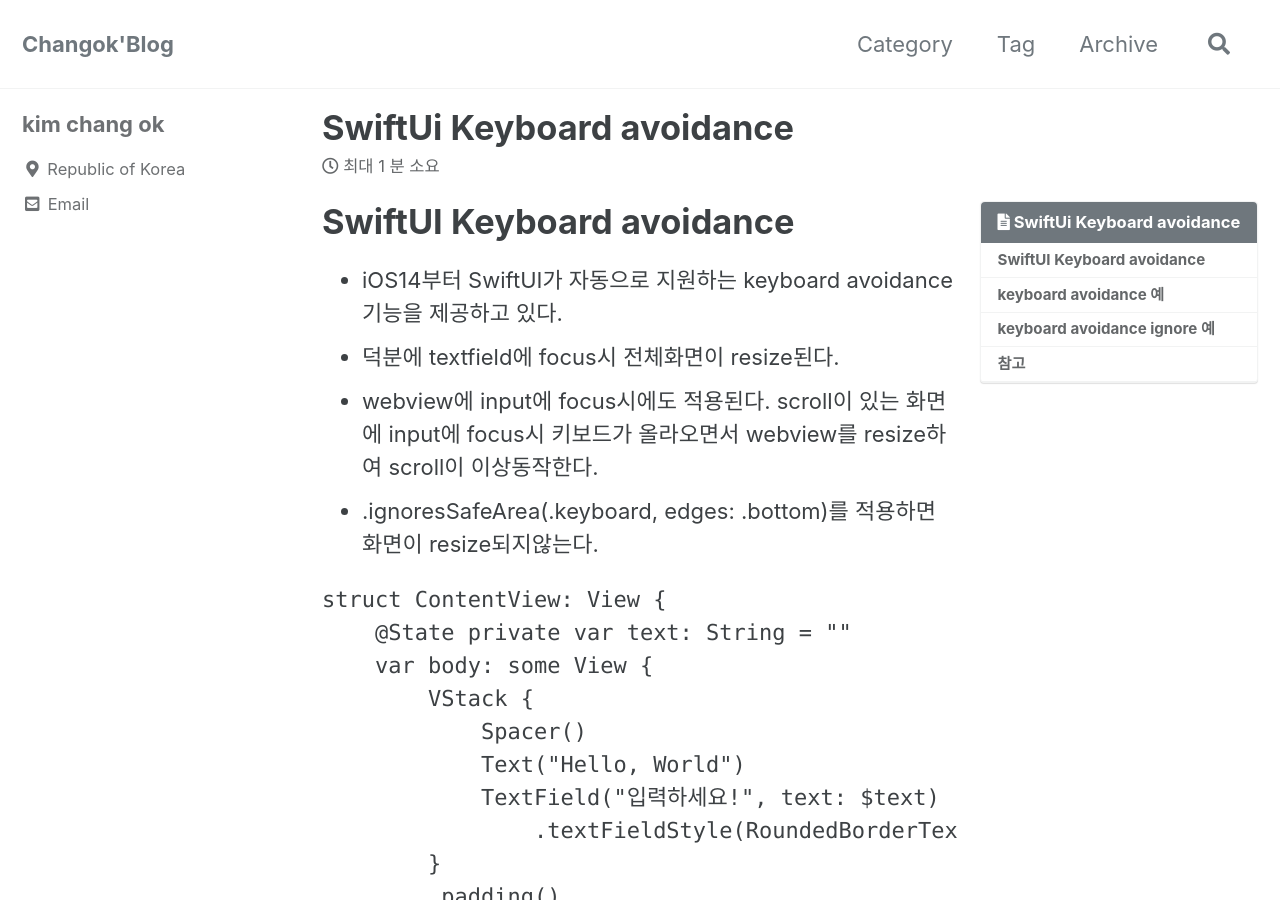
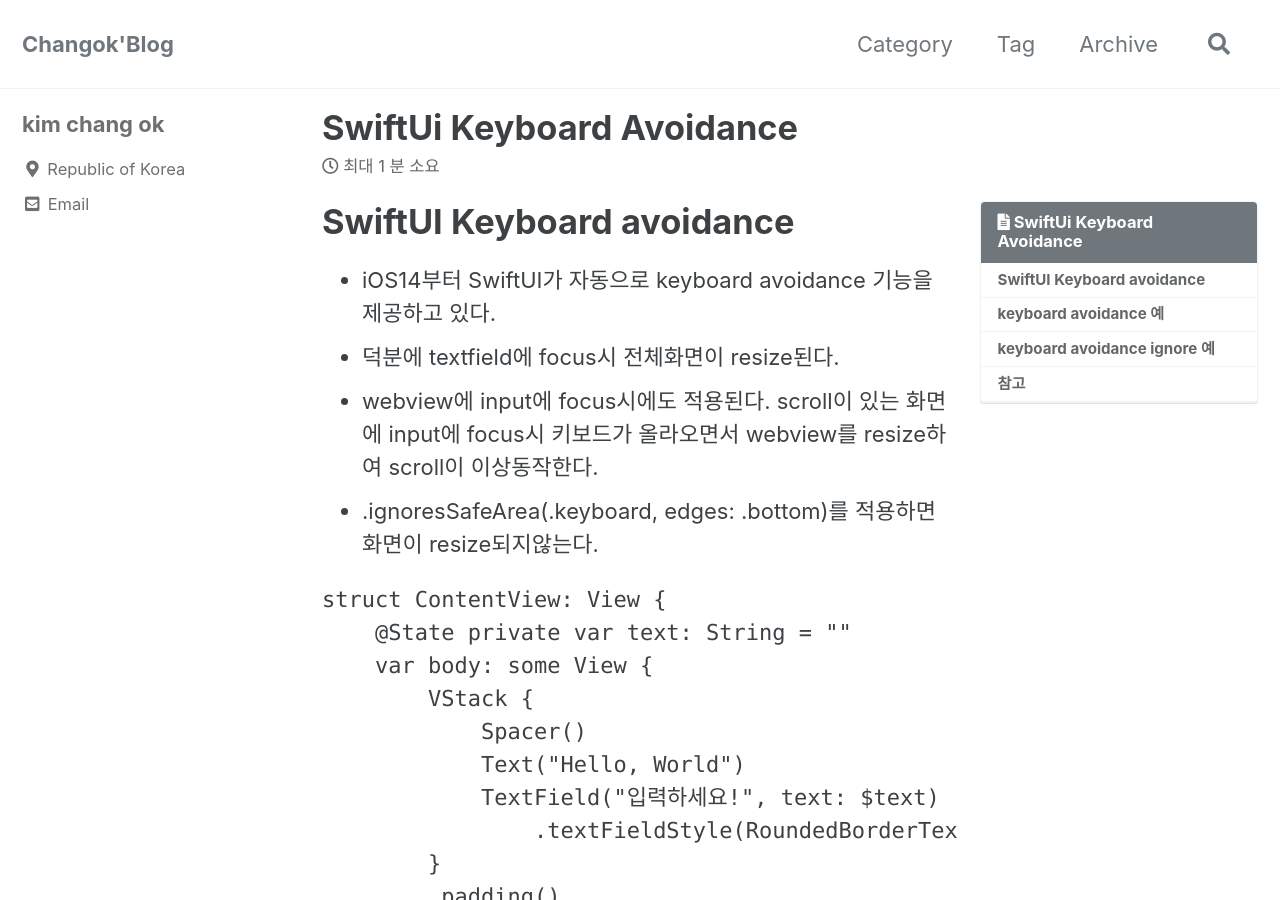
Before and after one commit to changok89/changok89.github.io, a Jekyll site: the page built from _posts/2023-02-01-SwiftUI_Keybarod_avoidance.md, in a window 1280 px wide and 900 px high. Built offline with Jekyll 4.4.1, drawn with Linux system fonts in a browser that asks for light colours; cached includes are drawn as plain includes; comment, search, counter and statistics services are not loaded.

Commit message:
SwiftUI keyboard avoidance3

```diff
--- a/_posts/2023-02-01-SwiftUI_Keybarod_avoidance.md
+++ b/_posts/2023-02-01-SwiftUI_Keybarod_avoidance.md
@@ -1,6 +1,6 @@
 ---
-title:  "SwiftUi Keyboard avoidance"
-excerpt: "SwiftUi Keyboard avoidance"
+title:  "SwiftUi Keyboard Avoidance"
+excerpt: "SwiftUi Keyboard Avoidance"
 
 categories:
   - iOS
@@ -9,14 +9,14 @@ tags:
 
 toc: true
 toc_sticky : true
-toc_label : SwiftUi Keyboard avoidance
+toc_label : SwiftUi Keyboard Avoidance
 
 date: 2023-02-01
 last_modified_at: 2023-02-01
 ---
 
 # SwiftUI Keyboard avoidance
-- iOS14부터 SwiftUI가 자동으로 지원하는 keyboard avoidance 기능을 제공하고 있다.
+- iOS14부터 SwiftUI가 자동으로 keyboard avoidance 기능을 제공하고 있다.
 - 덕분에 textfield에 focus시 전체화면이 resize된다.
 - webview에 input에 focus시에도 적용된다. scroll이 있는 화면에 input에 focus시 키보드가 올라오면서 webview를 resize하여 scroll이 이상동작한다.
 - .ignoresSafeArea(.keyboard, edges: .bottom)를 적용하면 화면이 resize되지않는다.
```
